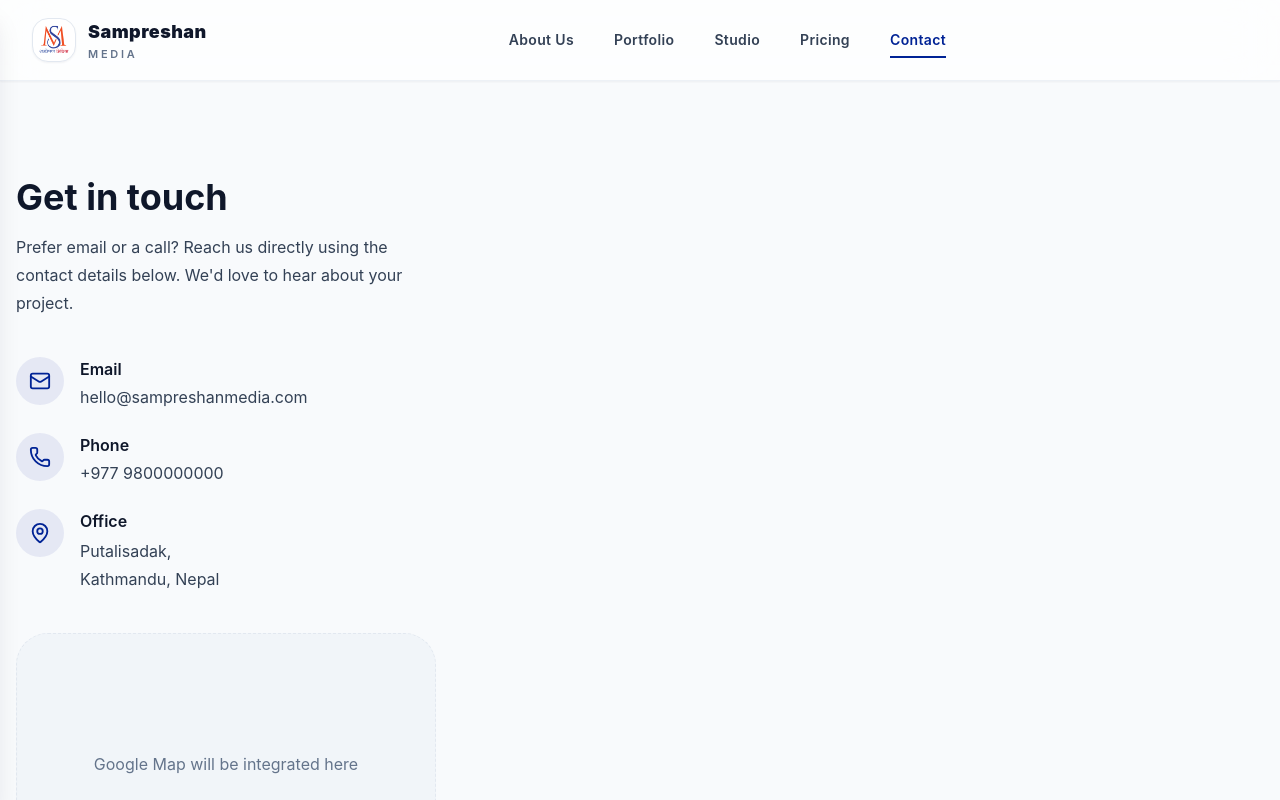
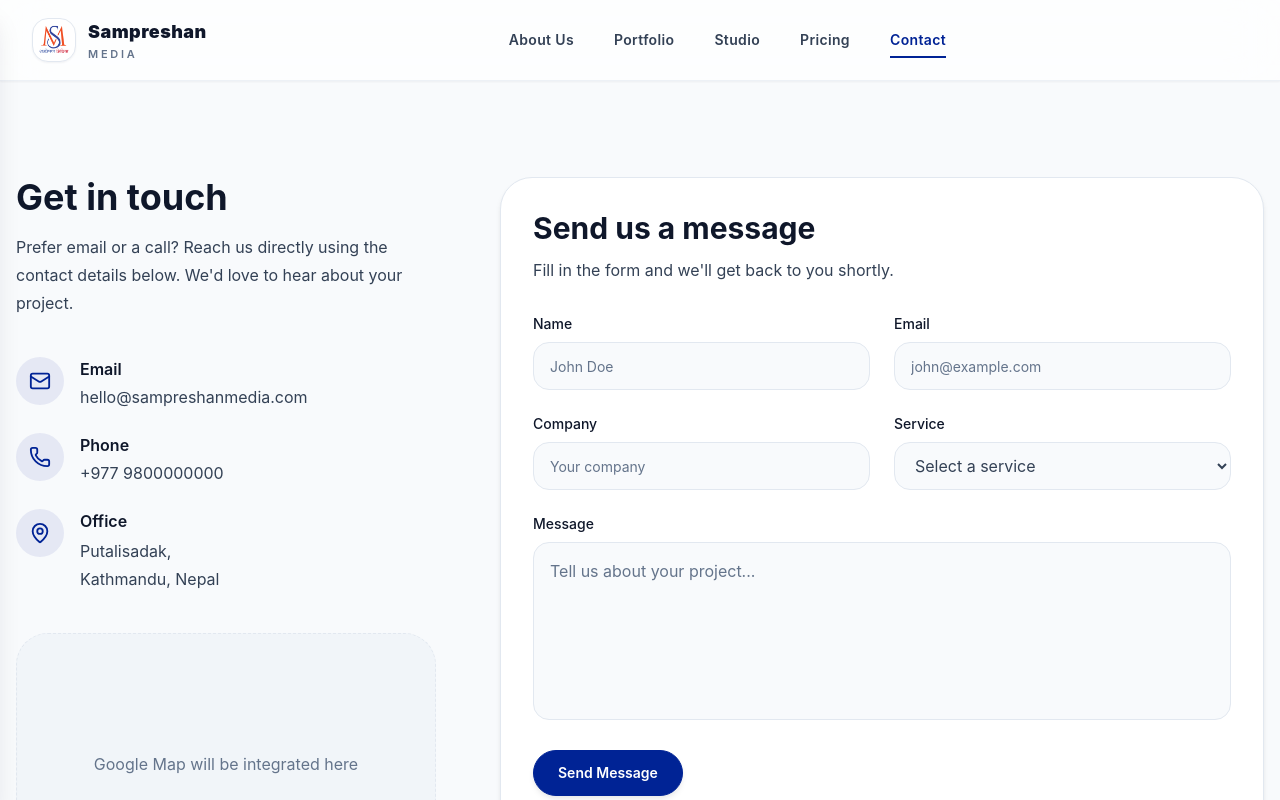
Before and after one commit to kaushalNeupane10/sampreshan, a Next.js app in the folder frontend/: page /contact in a window 1280 px wide. Shown: the top 800 px of the page. Built offline with nearby package versions, Linux system fonts and the light colour scheme.

Commit message:
implmented reusable input fields and implemented contact form

```diff
--- a/frontend/src/app/contact/page.tsx
+++ b/frontend/src/app/contact/page.tsx
@@ -1,3 +1,4 @@
+import ContactForm from "@/components/contact/ContactForm";
 import ContactInfo from "@/components/contact/ContactInfo";
 
 export default function page() {
@@ -7,6 +8,7 @@ export default function page() {
         <div className="container-custom px-4">
           <div className="grid gap-10 lg:grid-cols-[420px_1fr] xl:gap-16">
             <ContactInfo />
+            <ContactForm />
           </div>
         </div>
       </section>
--- /dev/null
+++ b/frontend/src/components/contact/ContactForm.tsx
@@ -0,0 +1,113 @@
+"use client";
+
+import Button from "@/components/ui/Button";
+import Input from "../ui/Input";
+
+const services = [
+  "Web Development",
+  "Mobile Development",
+  "UI / UX Design",
+  "Branding",
+  "Digital Marketing",
+  "Video Production",
+];
+
+export default function ContactForm() {
+  return (
+    <section
+      className="
+        rounded-3xl
+        border
+        border-border
+        bg-bg-surface
+        p-6
+        shadow-md
+
+        md:p-8
+      "
+    >
+      <div>
+        <h2 className="text-3xl font-bold text-text-heading">
+          Send us a message
+        </h2>
+
+        <p className="mt-3 text-text-body">
+          Fill in the form and we&apos;ll get back to you shortly.
+        </p>
+      </div>
+
+      <form className="mt-8 space-y-6" onSubmit={(e) => e.preventDefault()}>
+        <div className="grid gap-6 md:grid-cols-2">
+          <div>
+            <Input label="Name" type="text" placeholder="John Doe" />
+          </div>
+
+          <div>
+            <Input label="Email" type="email" placeholder="john@example.com" />
+          </div>
+
+          <div>
+            <Input label="Company" type="text" placeholder="Your company" />
+          </div>
+
+          <div>
+            <label className="mb-2 block text-sm font-medium text-text-heading">
+              Service
+            </label>
+
+            <select
+              className="
+                h-12
+                w-full
+                rounded-xl
+                border
+                border-border
+                bg-bg-page
+                px-4
+                text-text-body
+                outline-none
+                transition-colors
+                focus:border-brand
+              "
+            >
+              <option value="">Select a service</option>
+
+              {services.map((service) => (
+                <option key={service} value={service}>
+                  {service}
+                </option>
+              ))}
+            </select>
+          </div>
+        </div>
+
+        <div>
+          <label className="mb-2 block text-sm font-medium text-text-heading">
+            Message
+          </label>
+
+          <textarea
+            rows={6}
+            placeholder="Tell us about your project..."
+            className="
+              w-full
+              resize-none
+              rounded-xl
+              border
+              border-border
+              bg-bg-page
+              p-4
+              text-text-body
+              outline-none
+              transition-colors
+              placeholder:text-text-muted
+              focus:border-brand
+            "
+          />
+        </div>
+
+        <Button type="submit">Send Message</Button>
+      </form>
+    </section>
+  );
+}
--- /dev/null
+++ b/frontend/src/components/ui/Input.tsx
@@ -0,0 +1,118 @@
+"use client";
+
+import { forwardRef, InputHTMLAttributes, ReactNode, useId } from "react";
+
+interface InputProps extends InputHTMLAttributes<HTMLInputElement> {
+  label?: string;
+  error?: string;
+  helperText?: string;
+  startIcon?: ReactNode;
+  endIcon?: ReactNode;
+}
+
+const Input = forwardRef<HTMLInputElement, InputProps>(
+  (
+    {
+      label,
+      error,
+      helperText,
+      startIcon,
+      endIcon,
+      required,
+      className = "",
+      id,
+      ...props
+    },
+    ref,
+  ) => {
+    const generatedId = useId();
+    const inputId = id ?? generatedId;
+
+    return (
+      <div className="w-full">
+        {label && (
+          <label
+            htmlFor={inputId}
+            className="mb-2 block text-sm font-medium text-text-heading"
+          >
+            {label}
+
+            {required && <span className="ml-1 text-error">*</span>}
+          </label>
+        )}
+
+        <div className="relative">
+          {startIcon && (
+            <div className="pointer-events-none absolute left-4 top-1/2 -translate-y-1/2 text-text-muted">
+              {startIcon}
+            </div>
+          )}
+
+          <input
+            ref={ref}
+            id={inputId}
+            required={required}
+            aria-invalid={!!error}
+            aria-describedby={
+              error
+                ? `${inputId}-error`
+                : helperText
+                  ? `${inputId}-helper`
+                  : undefined
+            }
+            className={`
+              h-12
+              w-full
+              rounded-xl
+              border
+              bg-bg-page
+              px-4
+              text-sm
+              text-text-body
+              placeholder:text-text-muted
+              outline-none
+              transition-all
+              duration-200
+
+              ${
+                error
+                  ? "border-error focus:border-error"
+                  : "border-border focus:border-brand"
+              }
+
+              ${startIcon ? "pl-12" : ""}
+
+              ${endIcon ? "pr-12" : ""}
+
+              disabled:cursor-not-allowed
+              disabled:opacity-60
+
+              ${className}
+            `}
+            {...props}
+          />
+
+          {endIcon && (
+            <div className="absolute right-4 top-1/2 -translate-y-1/2 text-text-muted">
+              {endIcon}
+            </div>
+          )}
+        </div>
+
+        {error ? (
+          <p id={`${inputId}-error`} className="mt-2 text-sm text-error">
+            {error}
+          </p>
+        ) : helperText ? (
+          <p id={`${inputId}-helper`} className="mt-2 text-sm text-text-muted">
+            {helperText}
+          </p>
+        ) : null}
+      </div>
+    );
+  },
+);
+
+Input.displayName = "Input";
+
+export default Input;
```
